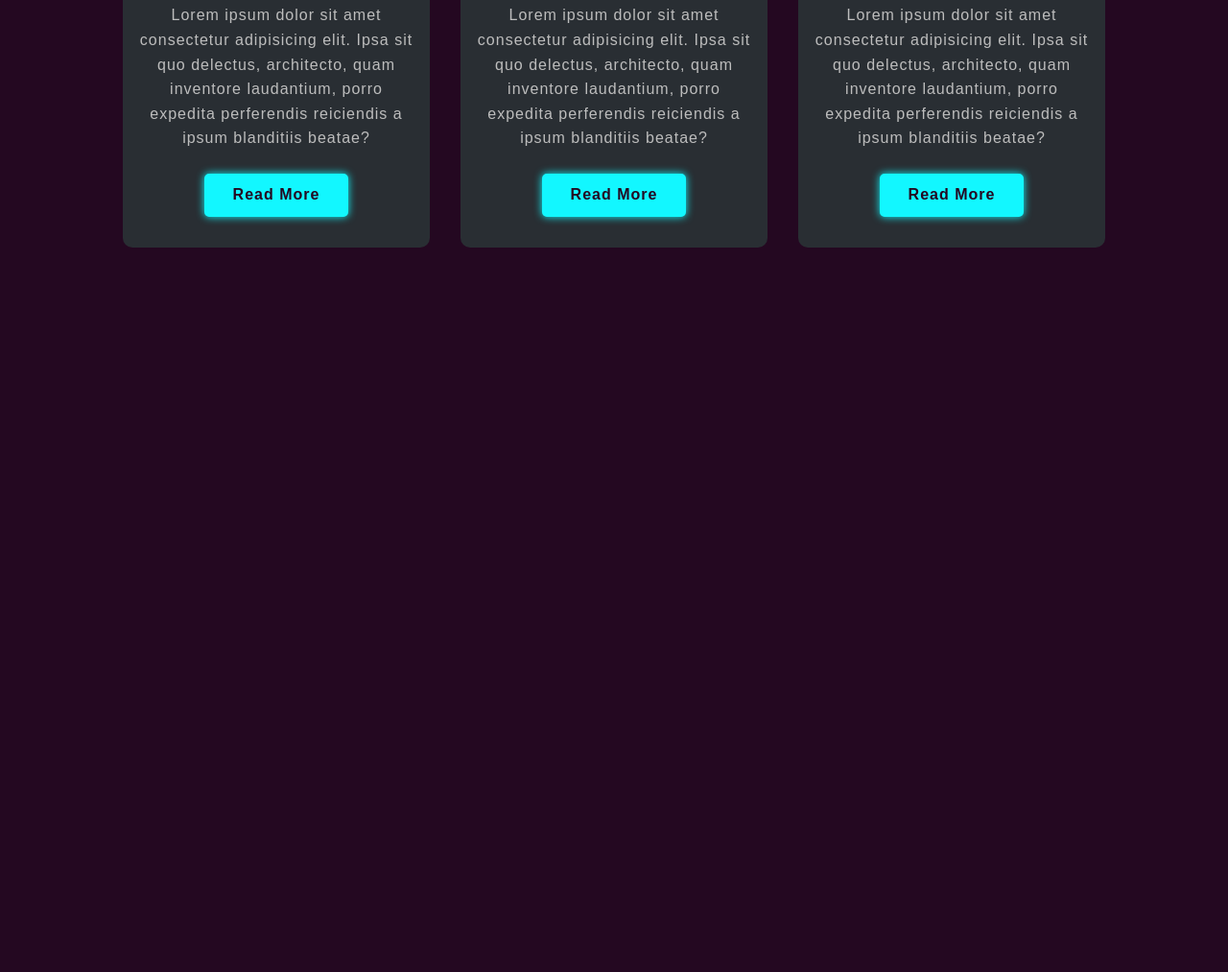
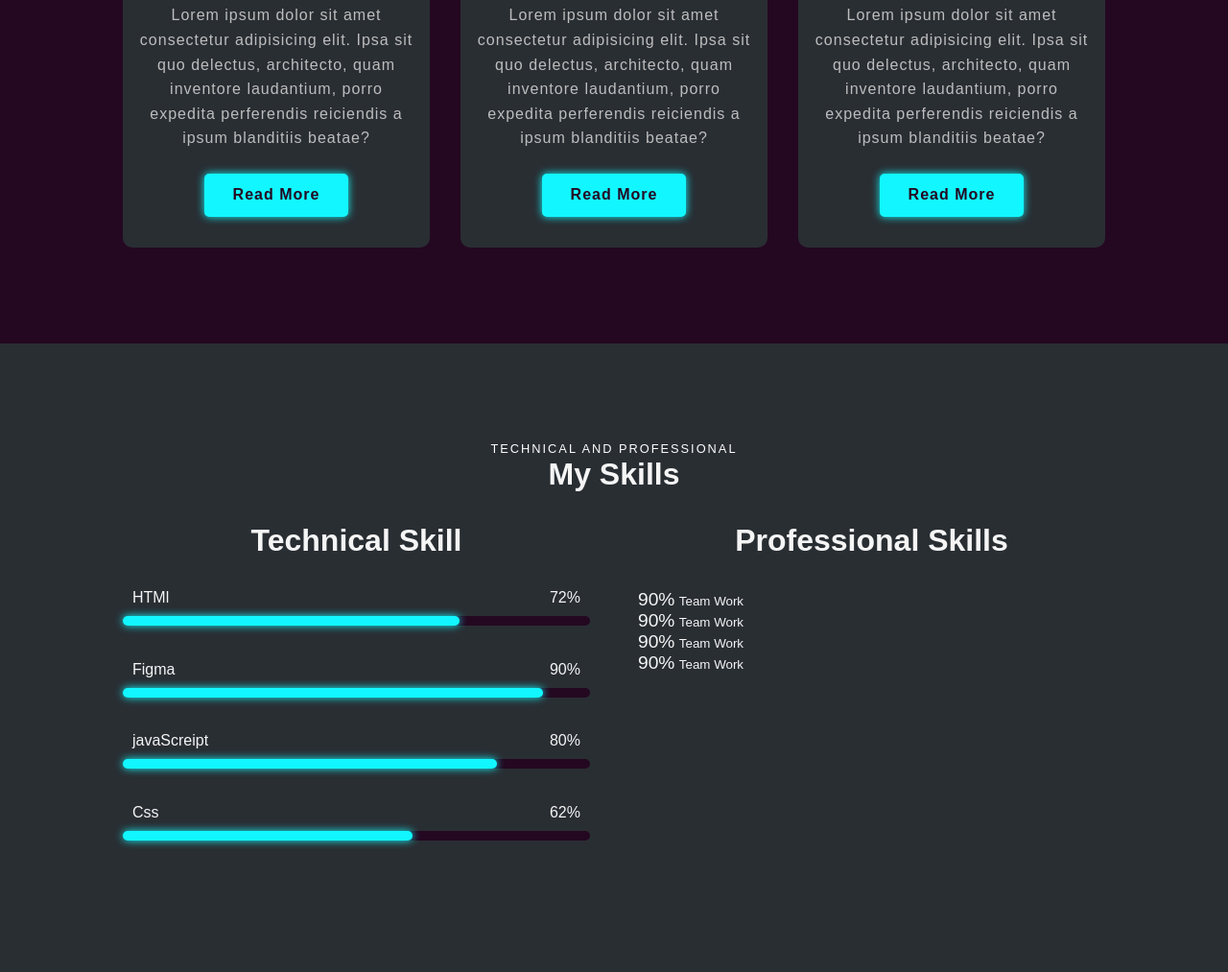
Before and after one commit to pawan-vind/Portfolio, a plain HTML site: page index.html in a window 1280 px wide. Shown: the part 1983-2996 px from the top of the page at 96% size. Before the commit the page ends 2341 px from the top, so only its background shows below. Drawn offline with nearby package versions, Linux system fonts and the light colour scheme.

Commit message:
working on skill section

```diff
--- a/index.html
+++ b/index.html
@@ -180,7 +180,107 @@
                 </div>
             </div>
           </section>
+<!--skill section  -->
+<section id="skills" class="skills">
+    <div class="main-text">
+        <span>technical and professional</span>
+        <h2>My Skills</h2>
+    </div>
 
+    <div class="skill-main">
+        <div class="skill-left">
+            <h3>Technical Skill</h3>
+            <div class="skill-bar">
+                <div class="info">
+                    <p>HTMl</p>
+                    <p>72%</p>
+                </div>
+                <div class="bar">
+                    <span class="html"></span>
+                </div>
+            </div>
+            <div class="skill-bar">
+                <div class="info">
+                    <p>Figma</p>
+                    <p>90%</p>
+                </div>
+                <div class="bar">
+                    <span class="figma"></span>
+                </div>
+            </div>
+            <div class="skill-bar">
+                <div class="info">
+                    <p>javaScreipt</p>
+                    <p>80%</p>
+                </div>
+                <div class="bar">
+                    <span class="javascript"></span>
+                </div>
+            </div>
+            <div class="skill-bar">
+                <div class="info">
+                    <p>Css</p>
+                    <p>62%</p>
+                </div>
+                <div class="bar">
+                    <span class="css"></span>
+                </div>
+            </div>
+        </div>
+        <div class="skill-right">
+            <h3>Professional Skills</h3>
+            <div class="professional">
+              <div class="box">
+                <div class="circle">
+                  <div class="points" style="--i:1;"></div>
+                  <div class="points" style="--i:1;"></div>
+                  <div class="points" style="--i:1;"></div>
+                </div>
+                <div class="text">
+                  <big>90%</big>
+                  <small>Team Work</small>
+                </div>
+              </div>
+
+              <div class="box">
+                <div class="circle">
+                  <div class="points" style="--i:1;"></div>
+                  <div class="points" style="--i:1;"></div>
+                  <div class="points" style="--i:1;"></div>
+                </div>
+                <div class="text">
+                  <big>90%</big>
+                  <small>Team Work</small>
+                </div>
+              </div>
+
+              <div class="box">
+                <div class="circle">
+                  <div class="points" style="--i:1;"></div>
+                  <div class="points" style="--i:1;"></div>
+                  <div class="points" style="--i:1;"></div>
+                </div>
+                <div class="text">
+                  <big>90%</big>
+                  <small>Team Work</small>
+                </div>
+              </div>
+
+              <div class="box">
+                <div class="circle">
+                  <div class="points" style="--i:1;"></div>
+                  <div class="points" style="--i:1;"></div>
+                  <div class="points" style="--i:1;"></div>
+                </div>
+                <div class="text">
+                  <big>90%</big>
+                  <small>Team Work</small>
+                </div>
+              </div>
+            </div>
+        </div>
+    </div>
+</section>
     <script src="script.js"></script>
   </body>
 </html>
--- a/style.css
+++ b/style.css
@@ -462,6 +462,75 @@ a.btn:nth-child(2)::before {
     line-height: 1.6;
 }
 
+/* skills */
+
+.skills{
+    background: var(--secon-bg-color);
+}
+
+.skill-main{
+    width: 100%;
+    display: grid;
+    grid-template-columns: repeat(2,1fr);
+    grid-row-gap: 30px;
+    grid-column-gap: 50px;
+}
+
+.skill-bar{
+    margin-bottom: 2.3rem;
+}
+
+.skill-main h3{
+    margin-bottom: 2rem;
+    font-size: var(--normal-font);
+    text-align: center;
+}
+
+.skill-left .skill-bar .info{
+    display: flex;
+    justify-content: space-between;
+    align-items: center;
+    padding: 0 10px;
+}
+
+.skill-left .skill-bar .bar{
+    width: 100%;
+    height: 10px;
+    background-color: var(--bg-color);
+    border-radius: 25px;
+    margin-top: 10px;
+    position: relative;
+}
+
+.skill-bar .bar span{
+    width: 50%;
+    height: 100%;
+    position: absolute;
+    left: 0;
+    background: var(--hover-color);
+    border-radius: 25px;
+    box-shadow: var(--neon-box-shadow);
+}
+
+.skill-bar .bar .html{
+    width: 72%;
+    animation: html 2s;
+}
+
+.skill-bar .bar .figma{
+    width: 90%;
+    animation: figma 3s;
+}
+
+.skill-bar .bar .javascript{
+    width: 80%;
+    animation: javascript 4s;
+}
+
+.skill-bar .bar .css{
+    width: 62%;
+    animation: css 5s;
+}
 
 
 
@@ -490,3 +559,43 @@ a.btn:nth-child(2)::before {
         border-radius: 69% 31% 66% 34% / 21% 30% 70% 59%;
     }
 }
+
+@keyframes html{
+    0%{
+        width: 0%;
+    }
+
+    100%{
+        width: 72%;
+    }
+}
+
+@keyframes html{
+    0%{
+        width: 0%;
+    }
+
+    100%{
+        width: 90%;
+    }
+}
+
+@keyframes javascript{
+    0%{
+        width: 0%;
+    }
+
+    100%{
+        width: 80%;
+    }
+}
+
+@keyframes css{
+    0%{
+        width: 0%;
+    }
+
+    100%{
+        width: 62%;
+    }
+}
```
